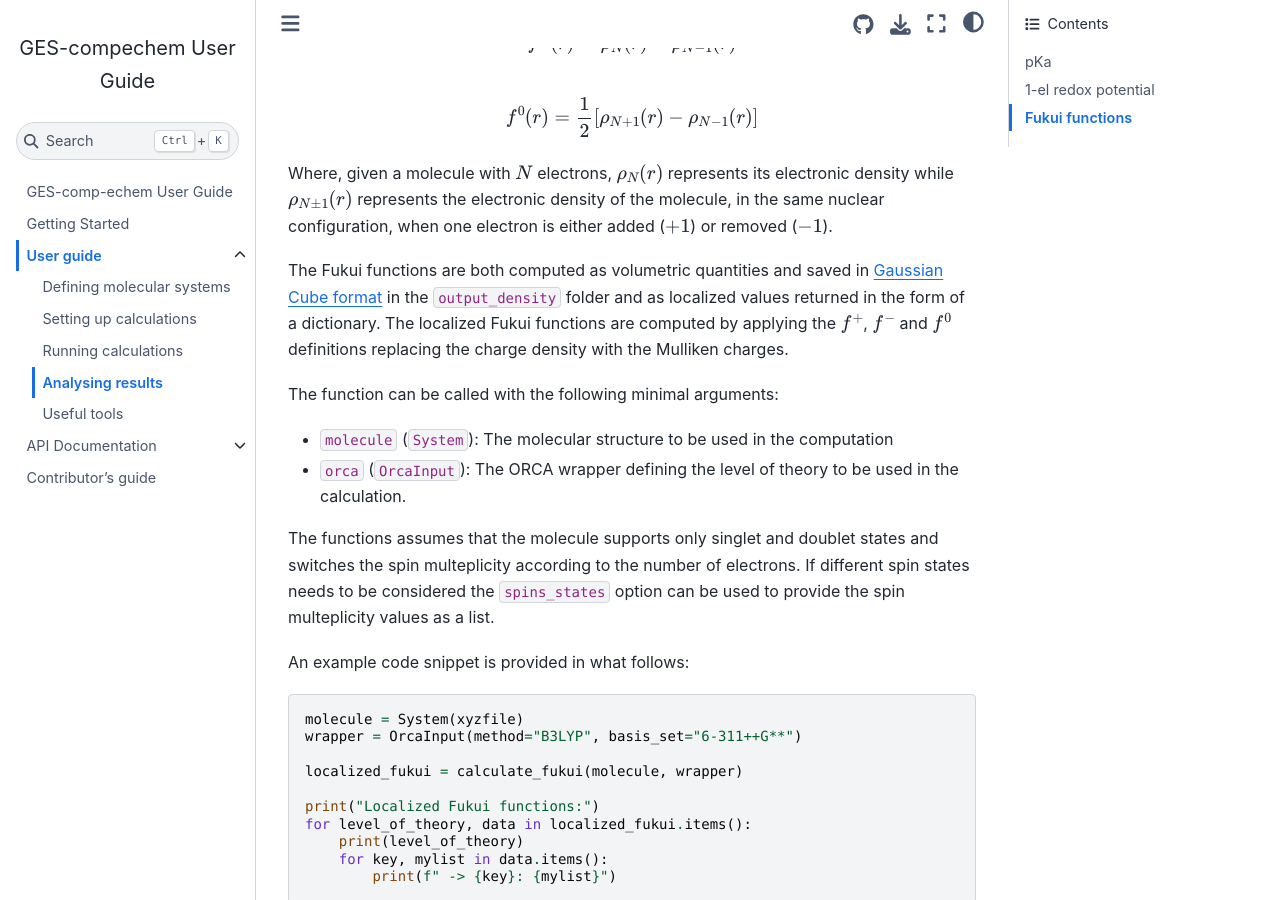
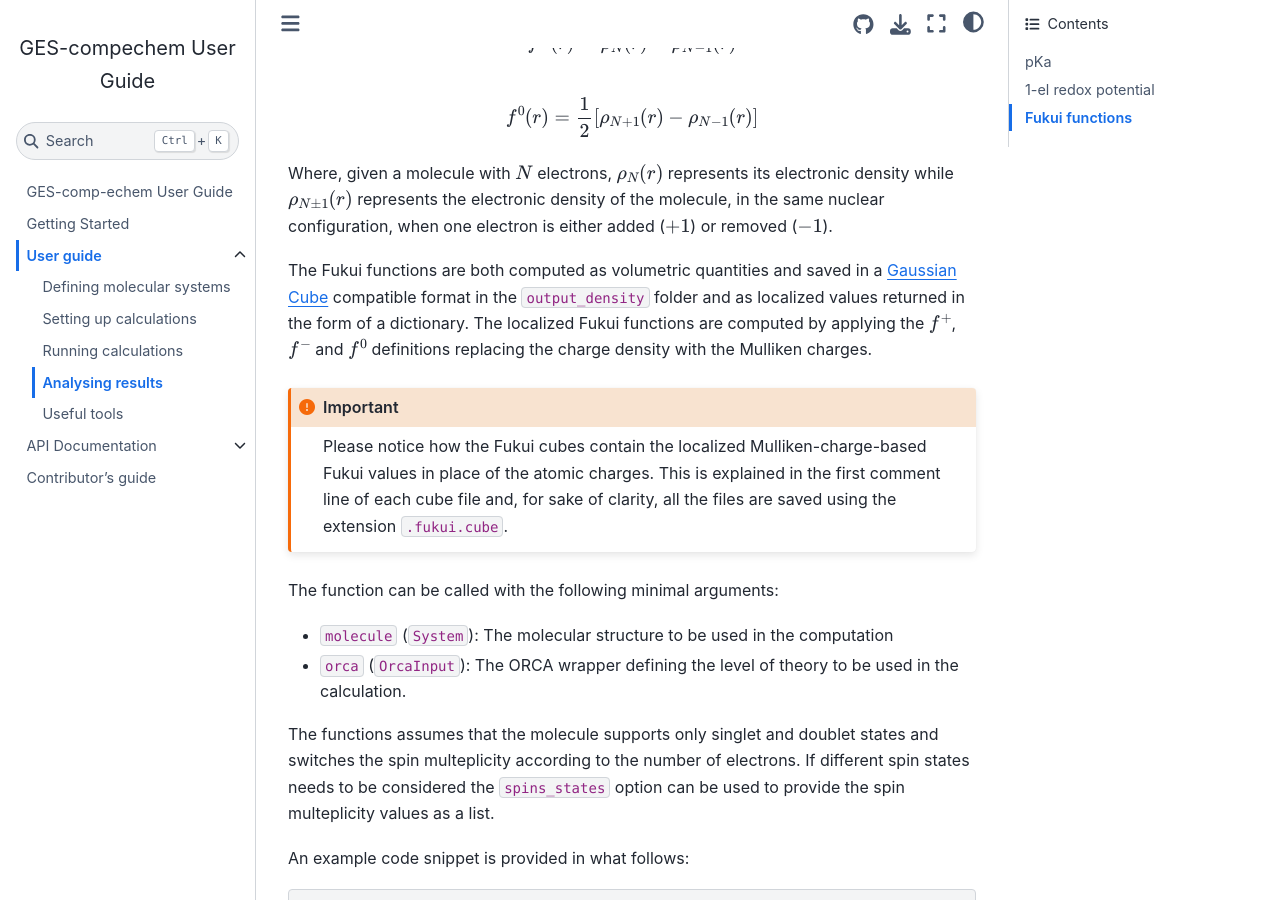
Before and after one commit to GES-compchem/GES-comp-echem, a Jupyter Book: the page built from docs/Guide/functions.md, in a window 1280 px wide and 900 px high, scrolled down 2168 px. Built offline with Jupyter Book 1.0.4 settings and Sphinx 7.4.7 and the Sphinx Book theme 1.1.4, drawn with Linux system fonts in a browser that asks for light colours.

Commit message:
Added note on the fukui function documentation to explain the fukui.cube format

```diff
--- a/docs/Guide/functions.md
+++ b/docs/Guide/functions.md
@@ -77,7 +77,11 @@ $$
 
 Where, given a molecule with $N$ electrons, $\rho_{N}(r)$ represents its electronic density while $\rho_{N\pm1}(r)$ represents the electronic density of the molecule, in the same nuclear configuration, when one electron is either added ($+1$) or removed ($-1$).
 
-The Fukui functions are both computed as volumetric quantities and saved in [Gaussian Cube format](http://paulbourke.net/dataformats/cube/) in the `output_density` folder and as localized values returned in the form of a dictionary. The localized Fukui functions are computed by applying the $f^+$, $f^-$ and $f^0$ definitions replacing the charge density with the Mulliken charges.
+The Fukui functions are both computed as volumetric quantities and saved in a [Gaussian Cube](http://paulbourke.net/dataformats/cube/) compatible format in the `output_density` folder and as localized values returned in the form of a dictionary. The localized Fukui functions are computed by applying the $f^+$, $f^-$ and $f^0$ definitions replacing the charge density with the Mulliken charges.
+
+::::{important}
+Please notice how the Fukui cubes contain the localized Mulliken-charge-based Fukui values in place of the atomic charges. This is explained in the first comment line of each cube file and, for sake of clarity, all the files are saved using the extension `.fukui.cube`.
+::::
 
 The function can be called with the following minimal arguments:
 * `molecule` (`System`): The molecular structure to be used in the computation
```
